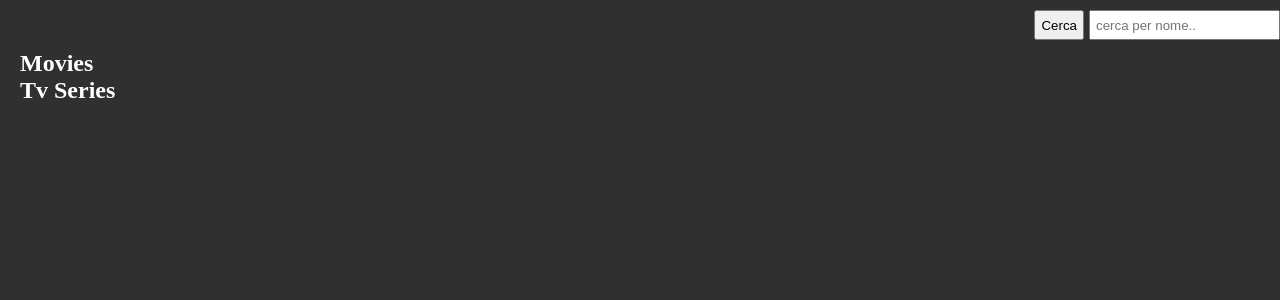
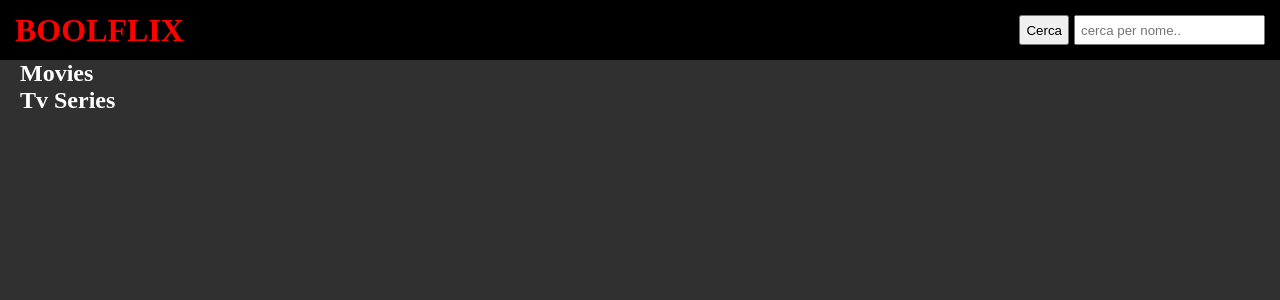
Before and after one commit to leonardoserra/vite-boolflix, a Vue app: page / in a window 1280 px wide. Shown: the top 300 px of the page. Built offline with nearby package versions, Linux system fonts and the light colour scheme.

Commit message:
styl,e header ok

```diff
--- a/src/components/SearchBar.vue
+++ b/src/components/SearchBar.vue
@@ -13,12 +13,31 @@ export default {
 </script>
 <template>
     <div class="my-header">
+        <div class="logo-section">
+            <h1>BOOLFLIX</h1>
+        </div>
+        <div class="search-section">
             <button @click="$emit('clickSearch')">Cerca</button>
             <input @keyup.enter="$emit('clickSearch')" type="text" v-model="store.search" placeholder="cerca per nome.." />
+        </div>
     </div>
 </template>
 <style scoped lang="scss">
 .my-header {
+    display: flex;
+    justify-content: space-between;
+    padding: 5px 15px;
+    background-color: black;
+    align-items: center;
+
+    .logo-section {
+        color: red;
+
+    }
+
+
+    .search-section {
+
         height: 50px;
         display: flex;
         justify-content: end;
@@ -29,5 +48,7 @@ export default {
         input {
             padding: 0 5px;
         }
+
+    }
 }
 </style>
```
Lines whose indentation alone changed are shown as unchanged.
